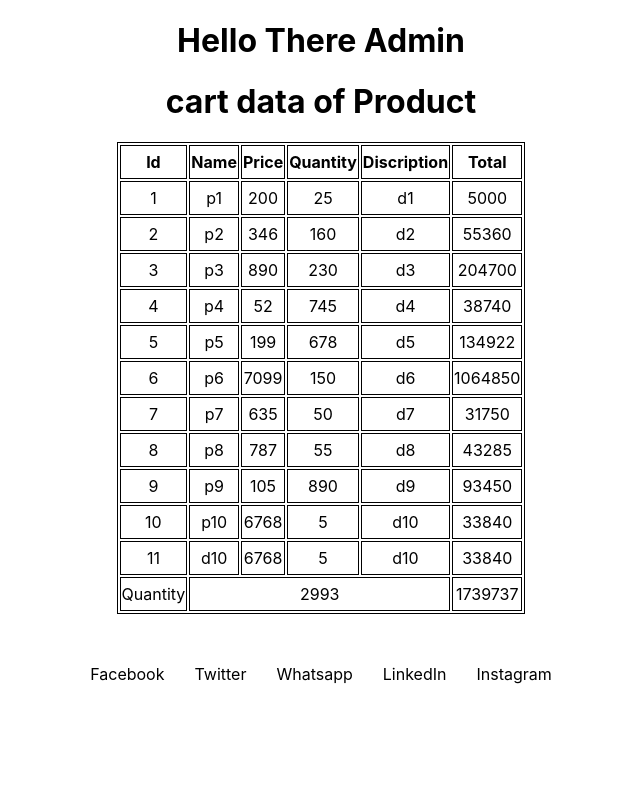
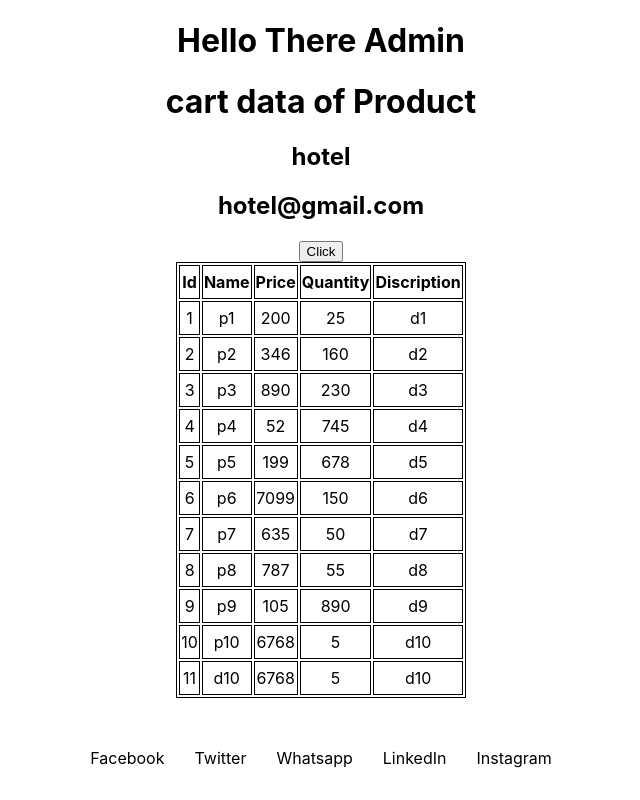
Before and after one commit to Niklathiya/myfirst, a React (Create React App) app: page / in a window 1280 px wide. Shown: the whole page, without its empty margins (319-959 px from the left). Built offline with nearby package versions, Linux system fonts and the light colour scheme.

Commit message:
lifecycle of component

```diff
--- a/src/Class_component.js
+++ b/src/Class_component.js
@@ -1,7 +1,34 @@
 import React, { Component } from 'react'
 
 export default class Class_component extends Component {
+
+    constructor(props){
+      super(props)
+      this.state ={
+        name : 'hotel',
+        email : 'hotel@gmail.com'
+      }
+    }
+
+    componentDidMount()
+    {
+      console.log('Mount');
+    }
+    componentDidUpdate()
+    {
+      console.log('update');
+    }
+    componentWillUnmount()
+    {
+      console.log('unmount');
+    }
+
+
     render() {
+     const Onchange = () =>
+    {
+      this.setState({name: 'hotel2', email: 'hotel2@gmail.com'});
+    }
     const cart = [
         { name: "p1", price: 200, quantity: 25, discription: "d1" },
         { name: "p2", price: 346, quantity: 160, discription: "d2" },
@@ -16,19 +43,13 @@ export default class Class_component extends Component {
         { name: "d10", price: 6768, quantity: 5, discription: "d10" },
     ];
 
-    const total = cart.reduce((acc, curr)=>{
-    return acc + curr.quantity
-    },0)
-
-    const maintotal = cart.reduce((acc, curr) => {
-    return acc + (curr.quantity * curr.price);
-    }, 0);
-
-
-
     return (
         <div className="App">
         <h1>cart data of {this.props.product} </h1>
+        <h2>{this.state.name} </h2>
+        <h2>{this.state.email} </h2>
+        <button onClick={Onchange}>Click</button>
+
         <div className="center">
           <table>
             <thead>
@@ -38,7 +59,6 @@ export default class Class_component extends Component {
                 <th>Price</th>
                 <th>Quantity</th>
                 <th>Discription</th>
-                <th>Total</th>
               </tr>
             </thead>
 
@@ -50,14 +70,8 @@ export default class Class_component extends Component {
                   <td>{i?.price}</td>
                   <td>{i?.quantity}</td>
                   <td>{i?.discription}</td>
-                  <td>{i?.price * i?.quantity}</td>
                 </tr>
               ))}
-              <tr>
-                <td>Quantity</td>
-                <td colSpan={4}>{total}</td>
-                <td>{maintotal}</td>
-            </tr>
             </tbody>
 
           </table>
```
